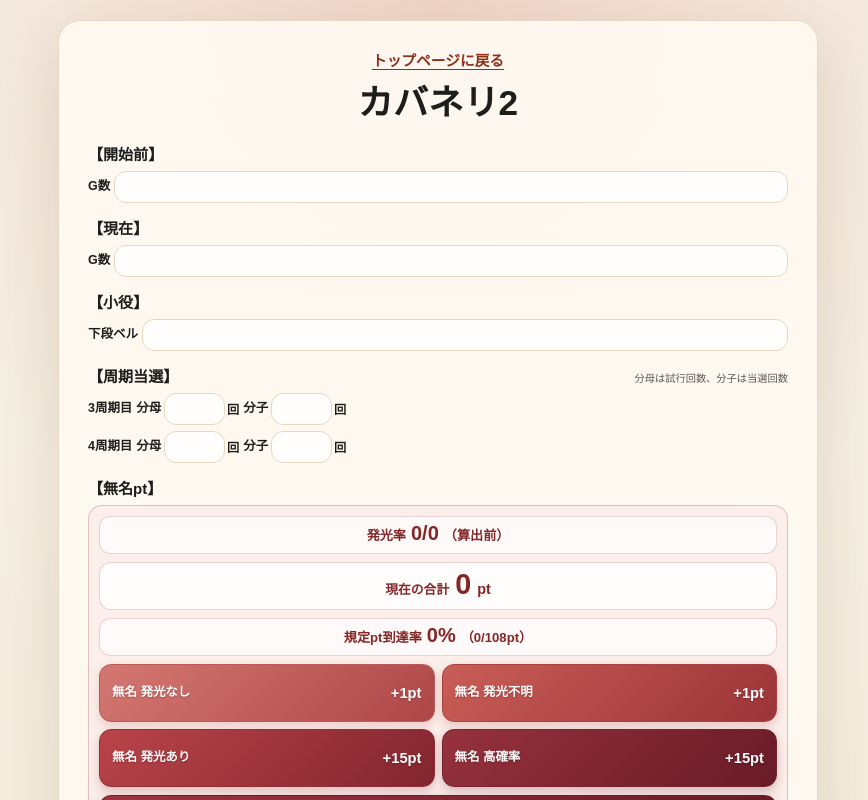
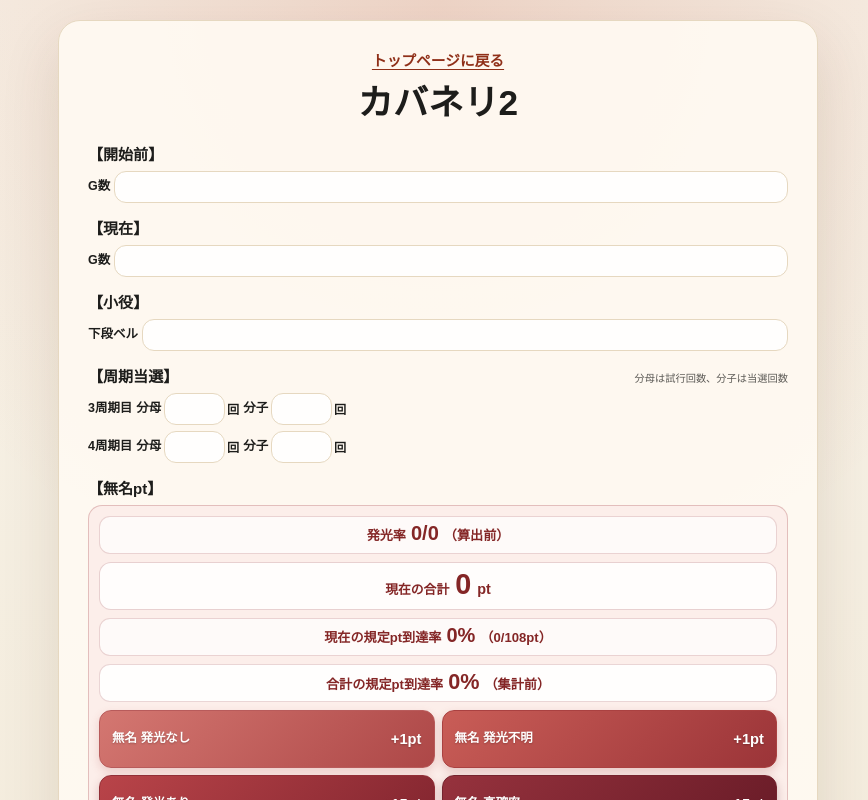
Before and after one commit to umedademu/suisoku, a Next.js app: page /kabaneri2 in a window 1280 px wide. Shown: the top 800 px of the page, without its empty margins (202-1070 px from the left). Built offline with nearby package versions, Linux system fonts and the light colour scheme.

Commit message:
カバネリ2に合計規定pt到達率を追加

```diff
--- a/app/globals.css
+++ b/app/globals.css
@@ -561,6 +561,14 @@ a {
 .character-point-progress-value {
   font-size: 1.25rem;
   line-height: 1;
+}
+
+.character-point-progress-total {
+  background: rgba(255, 255, 255, 0.9);
+}
+
+.character-point-progress-total .character-point-progress-value {
+  font-size: 1.35rem;
 }
 
 .character-point-total {
--- a/app/kabaneri2/page.tsx
+++ b/app/kabaneri2/page.tsx
@@ -608,6 +608,26 @@ export default function Kabaneri2Page() {
 
     return calculateCharacterPointProgress(points, group.standardPoints);
   };
+  const getCharacterTotalPointProgress = (group: CharacterPointGroup) => {
+    const currentPoints = getCharacterPoints(group.pointKey);
+    const historyEntries = characterPointHistory.filter(
+      (entry) => entry.character === group.character
+    );
+    const historyPoints = historyEntries.reduce((sum, entry) => sum + entry.points, 0);
+    const periodCount = historyEntries.length + (currentPoints > 0 ? 1 : 0);
+    const denominatorPoints = periodCount * group.standardPoints;
+    const totalPoints = historyPoints + currentPoints;
+    const pointProgress =
+      denominatorPoints > 0
+        ? calculateCharacterPointProgress(totalPoints, denominatorPoints)
+        : { points: 0, percentageText: "0%" };
+
+    return {
+      ...pointProgress,
+      denominatorPoints,
+      periodCount
+    };
+  };
   const getCharacterLightRate = (group: CharacterPointGroup) => {
     const currentNoLightCount = Math.max(
       0,
@@ -1003,17 +1023,43 @@ export default function Kabaneri2Page() {
 
                     return (
                       <div
-                        aria-label={`${group.character}の規定pt到達率 ${pointProgress.percentageText} 現在${pointProgress.points}pt 規定${group.standardPoints}pt`}
+                        aria-label={`${group.character}の現在の規定pt到達率 ${pointProgress.percentageText} 現在${pointProgress.points}pt 規定${group.standardPoints}pt`}
                         aria-live="polite"
                         className="character-point-progress"
                         role="status"
                       >
-                        <span className="character-point-progress-label">規定pt到達率</span>
+                        <span className="character-point-progress-label">
+                          現在の規定pt到達率
+                        </span>
                         <strong className="character-point-progress-value">
                           {pointProgress.percentageText}
                         </strong>
                         <span className="character-point-progress-detail">
                           （{pointProgress.points}/{group.standardPoints}pt）
+                        </span>
+                      </div>
+                    );
+                  })()}
+                  {(() => {
+                    const totalPointProgress = getCharacterTotalPointProgress(group);
+
+                    return (
+                      <div
+                        aria-label={`${group.character}の合計の規定pt到達率 ${totalPointProgress.percentageText} 合計${totalPointProgress.points}pt 分母${totalPointProgress.denominatorPoints}pt ${totalPointProgress.periodCount}区間`}
+                        aria-live="polite"
+                        className="character-point-progress character-point-progress-total"
+                        role="status"
+                      >
+                        <span className="character-point-progress-label">
+                          合計の規定pt到達率
+                        </span>
+                        <strong className="character-point-progress-value">
+                          {totalPointProgress.percentageText}
+                        </strong>
+                        <span className="character-point-progress-detail">
+                          {totalPointProgress.denominatorPoints > 0
+                            ? `（${totalPointProgress.points}/${totalPointProgress.denominatorPoints}pt）`
+                            : "（集計前）"}
                         </span>
                       </div>
                     );
--- a/lib/app-info.ts
+++ b/lib/app-info.ts
@@ -1,3 +1,3 @@
-export const APP_VERSION = "0.82";
+export const APP_VERSION = "0.83";
 
 export const APP_TITLE = `推測ツールv${APP_VERSION}`;
```
Also changed, not shown: 1 other file (tests, documents, lock files or other folders).
